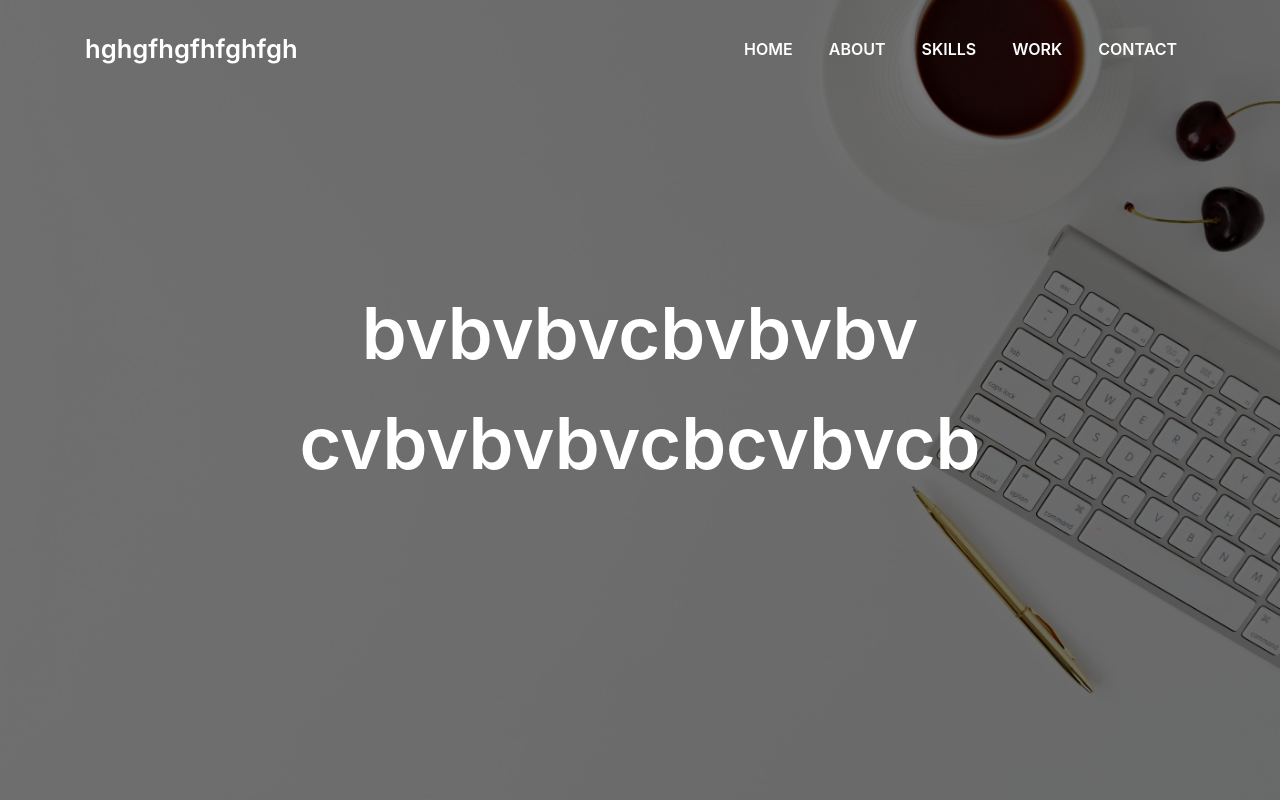
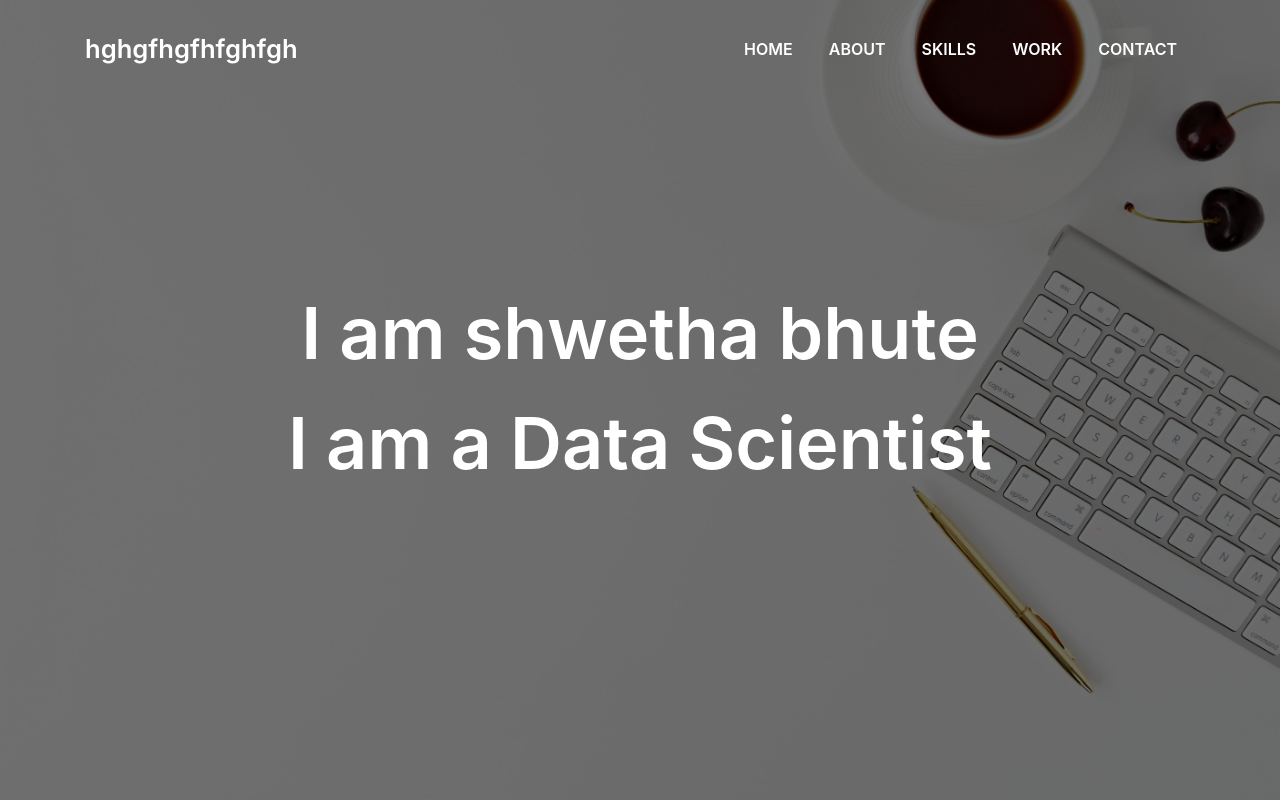
Before and after one commit to bobby-bose/Portfolio, a plain HTML site: page index.html in a window 1280 px wide. Shown: the top 800 px of the page. Drawn offline with Linux system fonts and the light colour scheme; files whose address does not match are found by name.

Commit message:
Update index.html

```diff
--- a/index.html
+++ b/index.html
@@ -64,8 +64,8 @@
       <div class="table-cell">
         <div class="container">
           <!--<p class="display-6 color-d">Hello, world!</p>-->
-          <h1 class="intro-title mb-4">bvbvbvcbvbvbv</h1>
-          <h2 class="intro-title mb-4">cvbvbvbvcbcvbvcb</h2>
+          <h1 class="intro-title mb-4">I am shwetha bhute</h1>
+          <h2 class="intro-title mb-4">I am a Data Scientist</h2>
           <p class="intro-subtitle">
             <span class="text-slider-items">Python/Django Trainer</span>
             <!-- <strong class="text-slider">Frontend Developer</strong><span class="typed-cursor typed-cursor--blink">|</span><span class="typed-cursor typed-cursor--blink">|</span><span class="typed-cursor">|</span><span class="typed-cursor typed-cursor--blink">|</span><span class="typed-cursor">|</span><span class="typed-cursor typed-cursor--blink">|</span> -->
```
